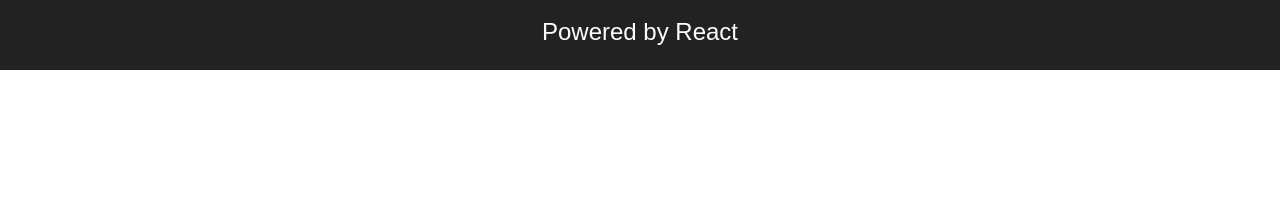
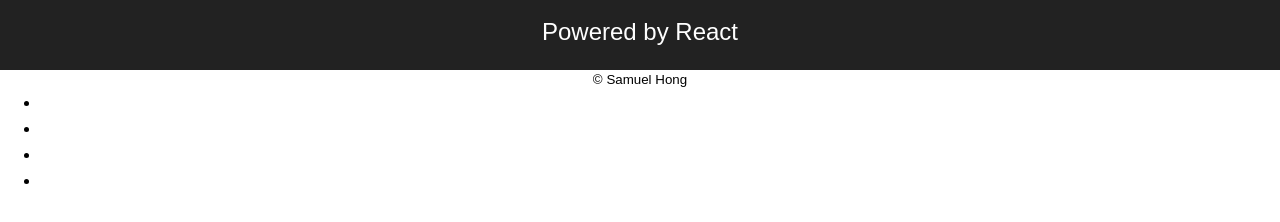
Before and after one commit to iiffd/personal-website, a React (Create React App) app: page / in a window 1280 px wide. Shown: the part 310-532 px from the top of the page. Built offline with nearby package versions, Linux system fonts and the light colour scheme.

Commit message:
Skeleton for footer

```diff
--- a/src/components/App.js
+++ b/src/components/App.js
@@ -1,6 +1,7 @@
 import React, { Component } from 'react';
 import logo from './logo.svg';
 import Header from './globals/Header';
+import Footer from './globals/Footer';
 import './App.css';
 
 class App extends Component {
@@ -12,6 +13,7 @@
           <h1 className="App-title">Powered by React</h1>
           <img src={logo} className="App-logo" alt="logo" />
         </header> */}
+        <Footer />
       </div>
     );
   }
--- a/src/components/globals/Footer/index.jsx
+++ b/src/components/globals/Footer/index.jsx
@@ -0,0 +1,14 @@
+import React from 'react';
+import Navbar from '../Navbar';
+import './Footer.css';
+
+const Footer = () => {
+  return (
+    <footer>
+      <small>© Samuel Hong</small>
+      <Navbar navStyle=''/>
+    </footer>
+  );
+}
+
+export default Footer;
--- a/src/components/globals/Header/index.jsx
+++ b/src/components/globals/Header/index.jsx
@@ -9,7 +9,7 @@
       <div className="container">
         <h1 className="logo">Samuel<br />Hong</h1>
         <h3 className="tagline">My Portfolio Website</h3>
-        <Navbar />
+        <Navbar navStyle='nav'/>
       </div>
       <Hero />
     </header>
--- a/src/components/globals/Navbar/index.jsx
+++ b/src/components/globals/Navbar/index.jsx
@@ -1,9 +1,9 @@
 import React from 'react';
 import './Navbar.css';
 
-const Navbar = () => {
+const Navbar = ({navStyle}) => {
   return (
-    <nav className="nav">
+    <nav className={navStyle}>
         <ul>
           <li><a className="navbar-text" href="index.html">Home</a></li>
           <li><a className="navbar-text" href="about.html">About</a></li>
```
